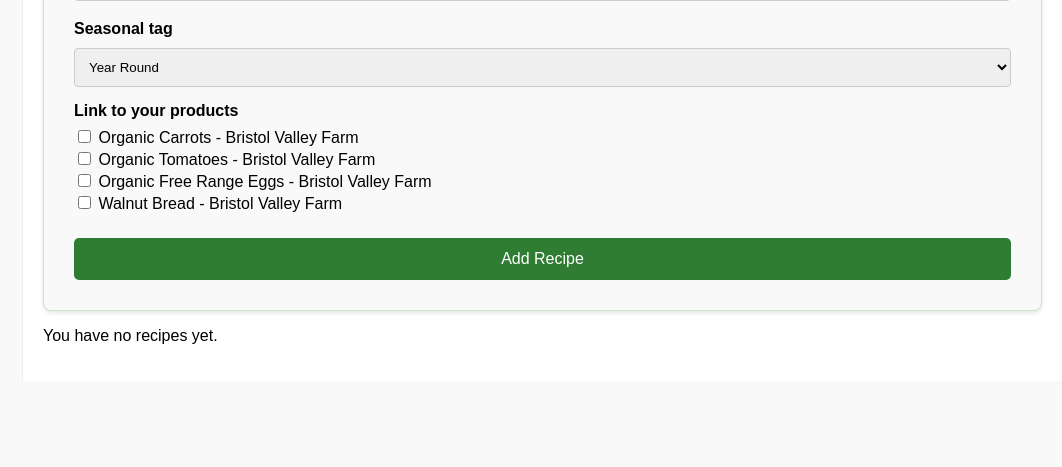
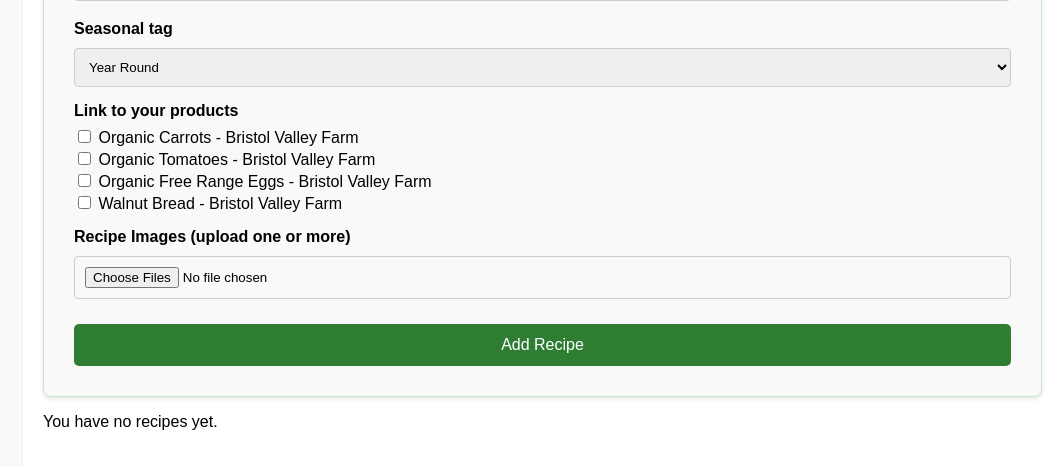
Before and after one commit to Jon-Frost/DESD, a Django app: page /producer/recipes/ in a window 1280 px wide. Shown: the part 728-1195 px from the top of the page, without its empty margins (218-1280 px from the left). Before the commit the page ends 1072 px from the top, so only its background shows below. Run offline with Django 5.2, Linux system fonts and the light colour scheme; a user stored in the database is signed in; data comes from the database, SQL or seed files in the repository; data that the repository does not hold is empty.

Commit message:
Add product and recipe images

```diff
--- a/docker-compose.yaml
+++ b/docker-compose.yaml
@@ -33,6 +33,9 @@ services:
       - POSTGRES_PASSWORD=${POSTGRES_PASSWORD}
       - DB_HOST=${DB_HOST}
       - DB_PORT=${DB_PORT}
+      - CLOUDINARY_CLOUD_NAME=${CLOUDINARY_CLOUD_NAME}
+      - CLOUDINARY_API_KEY=${CLOUDINARY_API_KEY}
+      - CLOUDINARY_API_SECRET=${CLOUDINARY_API_SECRET}
 
     depends_on: # WILL REQUIRE THE DB TO BE HEALTHY BEFORE THE WEB SERVICE STARTS
       db:
--- a/requirements.txt
+++ b/requirements.txt
@@ -5,3 +5,6 @@ django-phonenumber-field[phonenumbers]
 # lighter
 reportlab
 stripe
+cloudinary
+django-cloudinary-storage
+Pillow
--- a/src/marketplace/forms.py
+++ b/src/marketplace/forms.py
@@ -2,6 +2,19 @@ from django import forms
 from django.contrib.auth.models import User
 from .models import Producer, Customer, Product, Recipe
 import datetime
+
+
+class MultipleFileInput(forms.ClearableFileInput):
+    allow_multiple_selected = True
+
+
+class MultipleFileField(forms.FileField):
+    def clean(self, data, initial=None):
+        single_file_clean = super().clean
+        if isinstance(data, (list, tuple)):
+            return [single_file_clean(item, initial) for item in data if item]
+        cleaned_file = single_file_clean(data, initial)
+        return [cleaned_file] if cleaned_file else []
 
 class ProducerSignupForm(forms.ModelForm):
     username = forms.CharField(max_length=150)
@@ -104,6 +117,7 @@ class ProductForm(forms.ModelForm):
             'allergens',
             'is_surplus',
             'discount_percent',
+            'image',
         ]
         widgets = {
             'description': forms.Textarea(attrs={'rows': 3}),
@@ -199,6 +213,12 @@ class CheckoutForm(forms.Form):
         return expiry
 
 class RecipeForm(forms.ModelForm):
+    images = MultipleFileField(
+        required=False,
+        widget=MultipleFileInput(attrs={'class': 'auth-field', 'accept': 'image/*'}),
+        label='Recipe Images (upload one or more)'
+    )
+
     linked_products = forms.ModelMultipleChoiceField(
         queryset=Product.objects.none(),
         required=False,
--- a/src/marketplace/models.py
+++ b/src/marketplace/models.py
@@ -82,6 +82,7 @@ class Product(models.Model):
     category = models.CharField(max_length=10, choices=CATEGORY_CHOICES)
     seasonal_from = models.CharField(max_length=10, choices=SEASON_CHOICES, default='SPRING')
     seasonal_to = models.CharField(max_length=10, choices=SEASON_CHOICES, default='WINTER')
+    image = models.ImageField(upload_to='products/', blank=True, null=True)
 
     def __str__(self):
         return f"{self.name} - {self.producer.business_name}"
@@ -239,9 +240,20 @@ class Recipe(models.Model):
     seasonal_tag = models.CharField(max_length=10, choices=SEASON_CHOICES, default='ALL')
     linked_products = models.ManyToManyField(Product, blank=True, related_name='recipes')
     created_at = models.DateTimeField(auto_now_add=True)
+    image = models.ImageField(upload_to='recipes/', blank=True, null=True)
 
     def __str__(self):
         return f"{self.title} by {self.producer.business_name}"
+
+
+class RecipeImage(models.Model):
+    recipe = models.ForeignKey(Recipe, on_delete=models.CASCADE, related_name='images')
+    image = models.ImageField(upload_to='recipes/')
+    uploaded_at = models.DateTimeField(auto_now_add=True)
+
+    def __str__(self):
+        return f"Image for recipe #{self.recipe_id}"
+
 # PRODUCT REVIEW MODEL - ALLOWS CUSTOMERS TO REVIEW ONLY PRODUCTS THEY HAVE PURCHASED
 class ProductReview(models.Model):
     # LINK REVIEW TO THE CUSTOMER WHO WROTE IT
--- a/src/marketplace/templates/marketplace/customer_market.html
+++ b/src/marketplace/templates/marketplace/customer_market.html
@@ -168,7 +168,11 @@
     <span class="producer-product-price">£{{ product.price }} / {{ product.unit }}</span>
 {% endif %}
                     </div>
-
+                    {% if product.image %}
+                        <div class="product-image-container" style="margin: 15px 0;">
+                            <img src="{{ product.image.url }}" alt="Image of {{ product.name }}" style="max-width: 100%; height: 200px; object-fit: cover; border-radius: 8px;">
+                        </div>
+                    {% endif %}
                     <p class="producer-product-meta">
                         <strong>Category:</strong> {{ product.get_category_display }}
                     </p>
--- a/src/marketplace/templates/marketplace/producer_add_product.html
+++ b/src/marketplace/templates/marketplace/producer_add_product.html
@@ -9,7 +9,7 @@
             <h2 class="auth-title">Add New Produce</h2>
             <p class="auth-subtitle">List your fresh Bristol items for the local community.</p>
 
-            <form method="post" class="auth-form">
+            <form method="post" class="auth-form" enctype="multipart/form-data">
                 {% csrf_token %}
 
                 {% for field in form %}
--- a/src/marketplace/templates/marketplace/producer_add_recipe.html
+++ b/src/marketplace/templates/marketplace/producer_add_recipe.html
@@ -4,7 +4,7 @@
 
 <div class="order-card">
     <h3>Add New Recipe</h3>
-    <form method="post" class="auth-form">
+    <form method="post" class="auth-form" enctype="multipart/form-data">
         {% csrf_token %}
 
         <div class="auth-field-group">
@@ -42,6 +42,12 @@
             {{ form.linked_products }}
         </div>
 
+        <div class="auth-field-group">
+            <label class="auth-label" for="{{ form.images.id_for_label }}">{{ form.images.label }}</label>
+            {{ form.images }}
+            {% for error in form.images.errors %}<p class="field-error-msg">{{ error }}</p>{% endfor %}
+        </div>
+
         <button type="submit" class="auth-submit-btn">Add Recipe</button>
     </form>
 </div>
@@ -56,6 +62,16 @@
         <span>{{ recipe.created_at|date:"d M Y" }}</span>
     </div>
     <div class="order-footer">
+        {% if recipe.images.all %}
+            <div class="product-image-container" style="margin-bottom: 12px;">
+                <img src="{{ recipe.images.first.image.url }}" alt="Image of {{ recipe.title }}" style="max-width: 100%; height: 200px; object-fit: cover; border-radius: 8px;">
+            </div>
+        {% elif recipe.image %}
+            <div class="product-image-container" style="margin-bottom: 12px;">
+                <img src="{{ recipe.image.url }}" alt="Image of {{ recipe.title }}" style="max-width: 100%; height: 200px; object-fit: cover; border-radius: 8px;">
+            </div>
+        {% endif %}
+
         <p>{{ recipe.description|truncatewords:20 }}</p>
         <a href="{% url 'edit_recipe' recipe.id %}" class="nav-link">Edit</a>
         <form method="post" action="{% url 'delete_recipe' recipe.id %}" style="display:inline;">
--- a/src/marketplace/templates/marketplace/producer_edit_product.html
+++ b/src/marketplace/templates/marketplace/producer_edit_product.html
@@ -7,7 +7,7 @@
     <h2 class="auth-title">Edit Listing</h2>
     <p class="auth-subtitle">Update your product details below.</p>
 
-    <form method="post" class="auth-form">
+    <form method="post" class="auth-form" enctype="multipart/form-data">
         {% csrf_token %}
 
         {% for field in form %}
--- a/src/marketplace/views.py
+++ b/src/marketplace/views.py
@@ -4,7 +4,7 @@ from django.contrib import messages
 from django.conf import settings
 from decimal import Decimal, InvalidOperation
 from django.db.models import Q
-from .models import Producer, Customer, Product, BasketItem, CustomerOrder, OrderItem, RecurringOrder, RecurringOrderItem, Notification, Recipe
+from .models import Producer, Customer, Product, BasketItem, CustomerOrder, OrderItem, RecurringOrder, RecurringOrderItem, Notification, Recipe, RecipeImage
 from .forms import CustomerSignupForm, ProducerSignupForm, ProductForm, ProducerBioForm, CheckoutForm, RecipeForm
 from django.db.models import Q, Sum
 from django.contrib.auth.models import User
@@ -266,7 +266,7 @@ def add_product(request):
     producer_products = producer_profile.products.order_by('name')
 
     if request.method == 'POST':
-        form = ProductForm(request.POST)
+        form = ProductForm(request.POST, request.FILES)
         if form.is_valid():
             product = form.save(commit=False)
             product.producer = producer_profile
@@ -417,7 +417,7 @@ def edit_product(request, product_id):
     product = get_object_or_404(Product, id=product_id, producer=producer_profile)
 
     if request.method == 'POST':
-        form = ProductForm(request.POST, instance=product)
+        form = ProductForm(request.POST, request.FILES, instance=product)
         if form.is_valid():
             form.save()
             return redirect('add_product')
@@ -1560,15 +1560,19 @@ def add_recipe(request):
     if producer_profile is None:
         return redirect('home')
 
-    producer_recipes = Recipe.objects.filter(producer=producer_profile).order_by('-created_at')
+    producer_recipes = Recipe.objects.filter(producer=producer_profile).prefetch_related('images').order_by('-created_at')
 
     if request.method == 'POST':
-        form = RecipeForm(producer=producer_profile, data=request.POST)
+        form = RecipeForm(producer=producer_profile, data=request.POST, files=request.FILES)
         if form.is_valid():
             recipe = form.save(commit=False)
             recipe.producer = producer_profile
             recipe.save()
             form.save_m2m()
+
+            for uploaded_image in form.cleaned_data.get('images', []):
+                RecipeImage.objects.create(recipe=recipe, image=uploaded_image)
+
             messages.success(request, f'Recipe "{recipe.title}" added successfully.')
             return redirect('add_recipe')
     else:
@@ -1594,9 +1598,13 @@ def edit_recipe(request, recipe_id):
     recipe = get_object_or_404(Recipe, id=recipe_id, producer=producer_profile)
 
     if request.method == 'POST':
-        form = RecipeForm(producer=producer_profile, data=request.POST, instance=recipe)
+        form = RecipeForm(producer=producer_profile, data=request.POST, files=request.FILES, instance=recipe)
         if form.is_valid():
             form.save()
+
+            for uploaded_image in form.cleaned_data.get('images', []):
+                RecipeImage.objects.create(recipe=recipe, image=uploaded_image)
+
             messages.success(request, f'Recipe "{recipe.title}" updated successfully.')
             return redirect('add_recipe')
     else:
@@ -1632,7 +1640,7 @@ def delete_recipe(request, recipe_id):
 @login_required
 def recipe_list(request):
     season_input = request.GET.get('season', '').strip()
-    recipes = Recipe.objects.select_related('producer').order_by('-created_at')
+    recipes = Recipe.objects.select_related('producer').prefetch_related('images').order_by('-created_at')
 
     valid_seasons = {choice[0] for choice in Recipe.SEASON_CHOICES}
     if season_input in valid_seasons:
@@ -1652,7 +1660,7 @@ def recipe_list(request):
 # CUSTOMER - VIEW SINGLE RECIPE
 @login_required
 def recipe_detail(request, recipe_id):
-    recipe = get_object_or_404(Recipe, id=recipe_id)
+    recipe = get_object_or_404(Recipe.objects.prefetch_related('images'), id=recipe_id)
     linked_products = recipe.linked_products.all()
 
     return render(
```
Also changed, not shown: src/core/settings.py (+13 -0 lines), src/marketplace/templates/marketplace/producer_edit_recipe.html (+24 -1 lines), src/marketplace/templates/marketplace/recipe_detail.html (+14 -0 lines), src/marketplace/templates/marketplace/recipe_list.html (+10 -0 lines), src/marketplace/migrations/0018_product_image_recipe_image.py (added), src/marketplace/migrations/0019_recipeimage.py (added).
